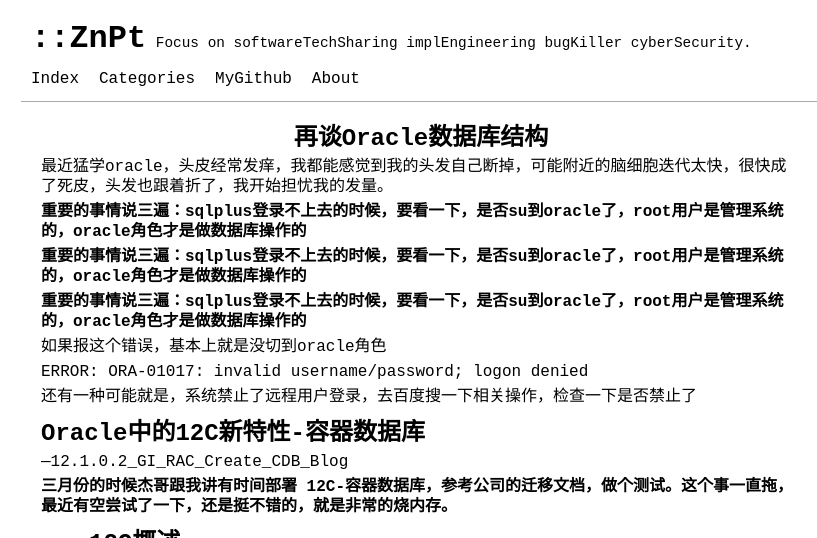
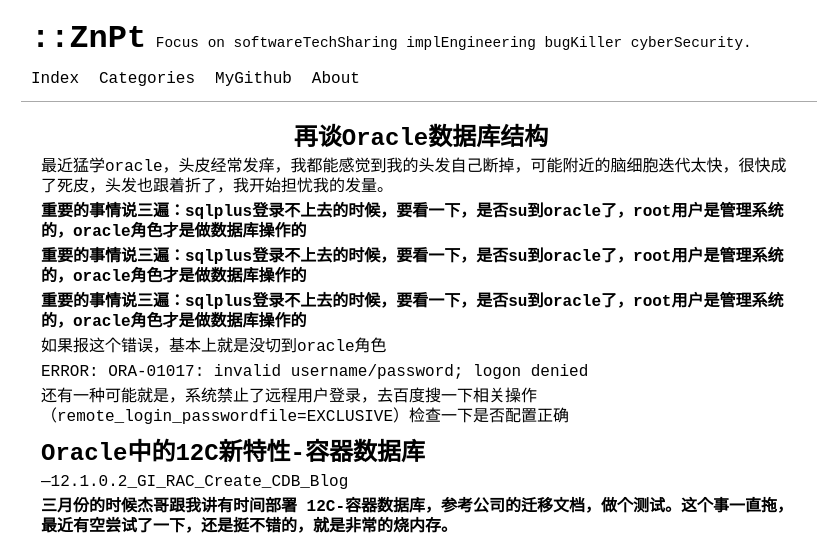
Before and after one commit to 2hux1nb0/2hux1nb0.github.io, a Jekyll site: the page built from _posts/2021-04-06-再谈Oracle数据库结构.md, in a window 1280 px wide and 900 px high, cut to the strip 0-538 px from the top of the window. Shown: the whole strip, without its empty margins (219-1036 px from the left). Built offline with Jekyll 4.4.1, drawn with Linux system fonts in a browser that asks for light colours.

Commit message:
Update 2021-04-06-再谈Oracle数据库结构.md

```diff
--- a/_posts/2021-04-06-再谈Oracle数据库结构.md
+++ b/_posts/2021-04-06-再谈Oracle数据库结构.md
@@ -20,7 +20,7 @@ tags: [Oracle]
 ERROR:
 ORA-01017: invalid username/password; logon denied
 
-还有一种可能就是，系统禁止了远程用户登录，去百度搜一下相关操作，检查一下是否禁止了
+还有一种可能就是，系统禁止了远程用户登录，去百度搜一下相关操作（remote_login_passwordfile=EXCLUSIVE）检查一下是否配置正确
 
 
 
```
